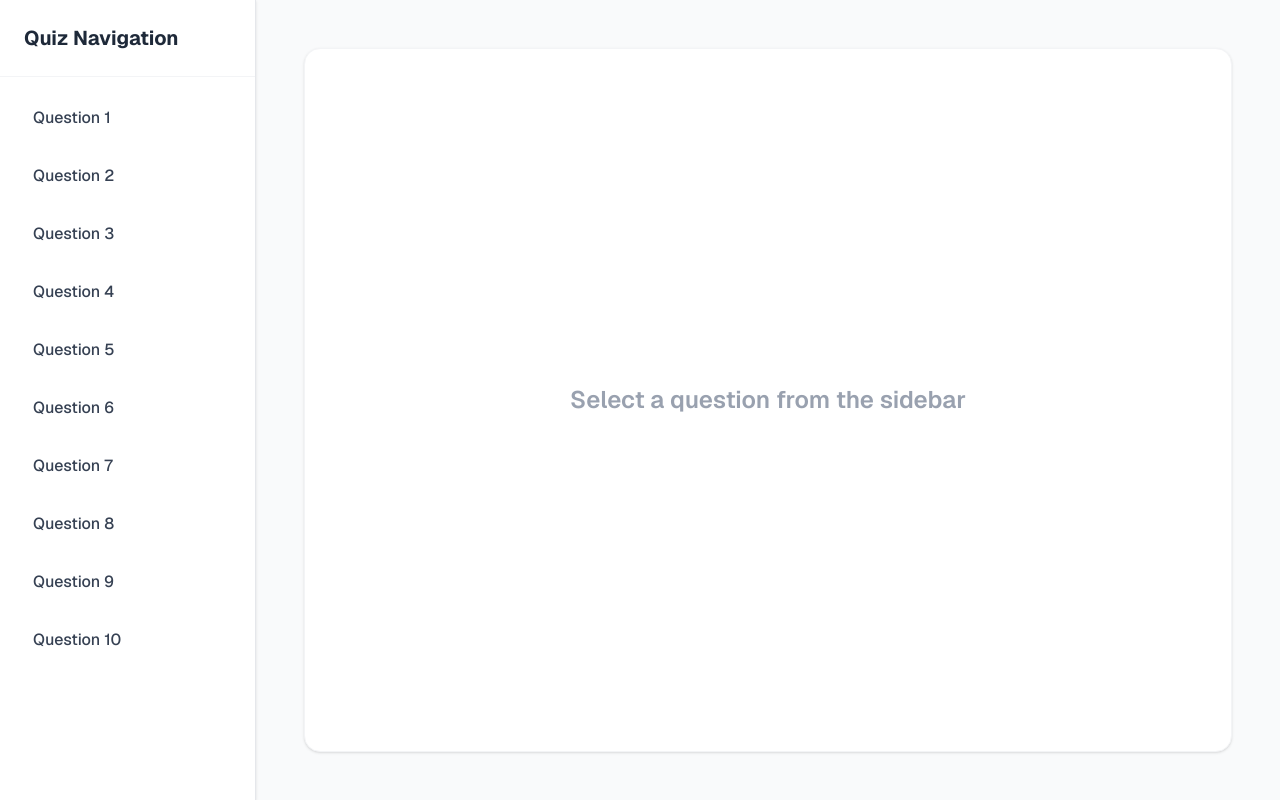
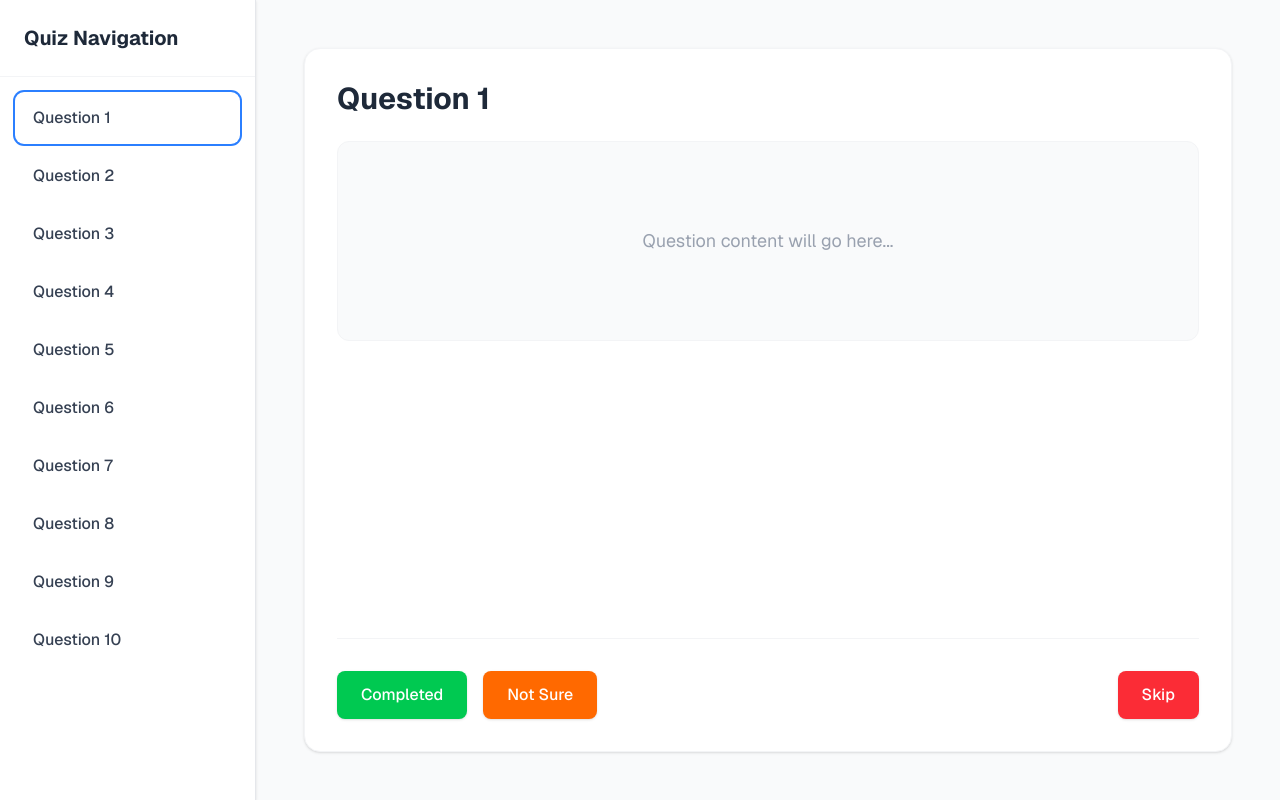
Before and after one commit to Naeiseul/StudyHub, a Next.js app: page /home in a window 1280 px wide. Built offline with nearby package versions, Linux system fonts and the light colour scheme.

Commit message:
Add question temperature logic and status buttons

```diff
--- a/src/app/home/page.tsx
+++ b/src/app/home/page.tsx
@@ -1,5 +1,42 @@
+"use client";
+
+import { useState } from "react";
+
+type QuestionStatus = "unanswered" | "completed" | "not-sure" | "skipped";
+
 export default function Home() {
-  const questions = Array.from({ length: 10 }, (_, i) => `Question ${i + 1}`);
+  const [activeQuestion, setActiveQuestion] = useState(0);
+  const [statuses, setStatuses] = useState<QuestionStatus[]>(Array(10).fill("unanswered"));
+
+  const handleSetStatus = (status: QuestionStatus) => {
+    const newStatuses = [...statuses];
+    newStatuses[activeQuestion] = status;
+    setStatuses(newStatuses);
+
+    // Automatically move to the next question if it's not the last one
+    if (activeQuestion < 9) {
+      setActiveQuestion(activeQuestion + 1);
+    }
+  };
+
+  const getStatusColor = (status: QuestionStatus, isActive: boolean) => {
+    let baseColor = "bg-white text-gray-700 hover:bg-gray-50 border-transparent hover:border-gray-200";
+
+    if (status === "completed") {
+      baseColor = "bg-green-100 text-green-800 border-green-200 hover:bg-green-200";
+    } else if (status === "not-sure") {
+      baseColor = "bg-orange-100 text-orange-800 border-orange-200 hover:bg-orange-200";
+    } else if (status === "skipped") {
+      baseColor = "bg-red-100 text-red-800 border-red-200 hover:bg-red-200";
+    }
+
+    if (isActive) {
+      // Add a blue ring if this is the currently selected question
+      return `${baseColor} ring-2 ring-blue-500 ring-offset-1`;
+    }
+
+    return baseColor;
+  };
 
   return (
     <div className="flex min-h-screen bg-gray-50 font-[family-name:var(--font-geist-sans)]">
@@ -9,12 +46,13 @@ export default function Home() {
           <h2 className="text-xl font-bold text-gray-800">Quiz Navigation</h2>
         </div>
         <nav className="flex-1 overflow-y-auto p-4 space-y-2">
-          {questions.map((q, index) => (
+          {statuses.map((status, index) => (
             <button
               key={index}
-              className="w-full text-left px-4 py-3 rounded-lg text-gray-700 hover:bg-blue-50 hover:text-blue-700 font-medium transition-colors border border-transparent hover:border-blue-100"
+              onClick={() => setActiveQuestion(index)}
+              className={`w-full text-left px-4 py-3 rounded-lg font-medium transition-colors border ${getStatusColor(status, activeQuestion === index)}`}
             >
-              {q}
+              Question {index + 1}
             </button>
           ))}
         </nav>
@@ -22,10 +60,35 @@ export default function Home() {
 
       {/* Main Content Area */}
       <main className="flex-1 p-8 sm:p-12 flex flex-col">
-        <div className="bg-white rounded-2xl shadow-sm border border-gray-100 p-8 flex-1 flex flex-col items-center justify-center text-center">
-          <h3 className="text-2xl font-semibold text-gray-400">
-            Select a question from the sidebar
-          </h3>
+        <div className="bg-white rounded-2xl shadow-sm border border-gray-100 p-8 flex-1 flex flex-col">
+          <div className="mb-8">
+            <h2 className="text-3xl font-bold text-gray-800">Question {activeQuestion + 1}</h2>
+            <div className="mt-6 p-6 bg-gray-50 rounded-xl border border-gray-100 min-h-[200px] flex items-center justify-center">
+              <p className="text-gray-400 text-lg">Question content will go here...</p>
+            </div>
+          </div>
+
+          {/* Action Buttons */}
+          <div className="mt-auto pt-8 border-t border-gray-100 flex gap-4">
+            <button
+              onClick={() => handleSetStatus("completed")}
+              className="px-6 py-3 bg-green-500 hover:bg-green-600 text-white rounded-lg font-medium transition-colors shadow-sm"
+            >
+              Completed
+            </button>
+            <button
+              onClick={() => handleSetStatus("not-sure")}
+              className="px-6 py-3 bg-orange-500 hover:bg-orange-600 text-white rounded-lg font-medium transition-colors shadow-sm"
+            >
+              Not Sure
+            </button>
+            <button
+              onClick={() => handleSetStatus("skipped")}
+              className="px-6 py-3 bg-red-500 hover:bg-red-600 text-white rounded-lg font-medium transition-colors shadow-sm ml-auto"
+            >
+              Skip
+            </button>
+          </div>
         </div>
       </main>
     </div>
```
